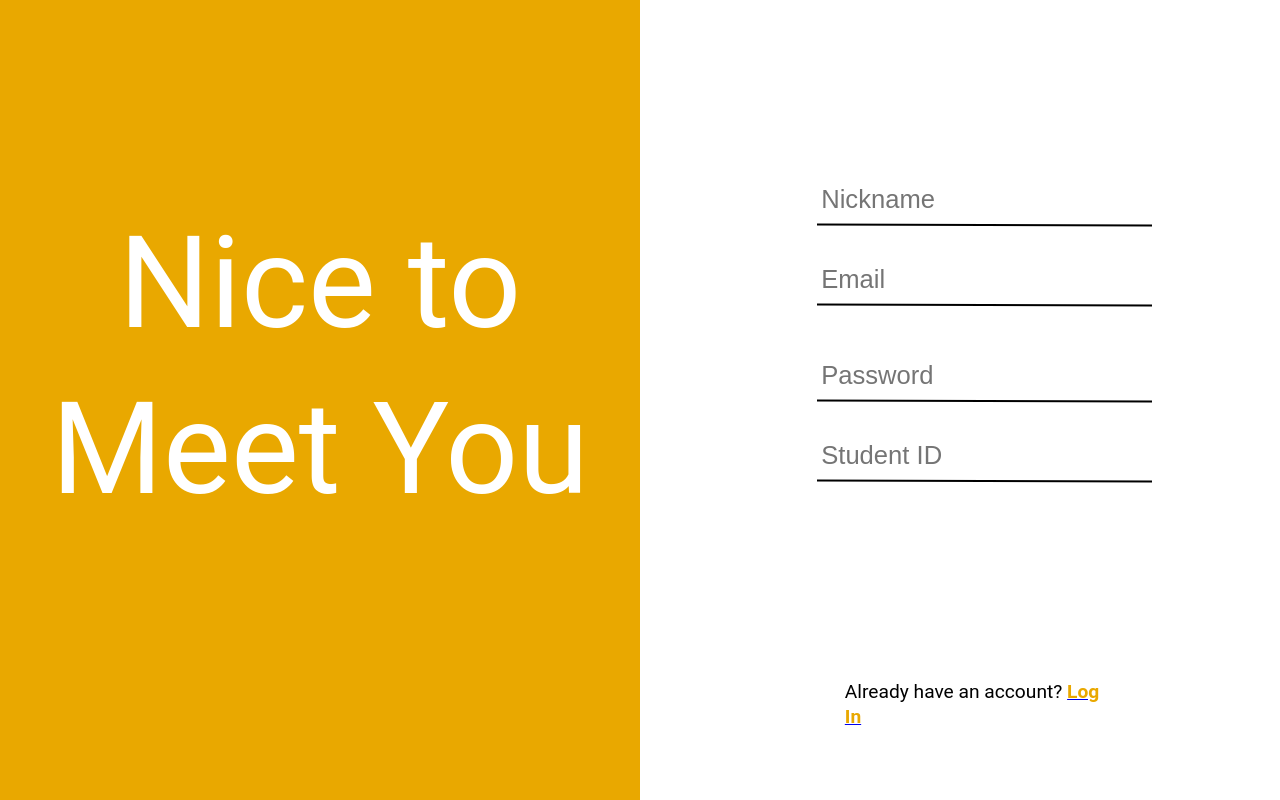
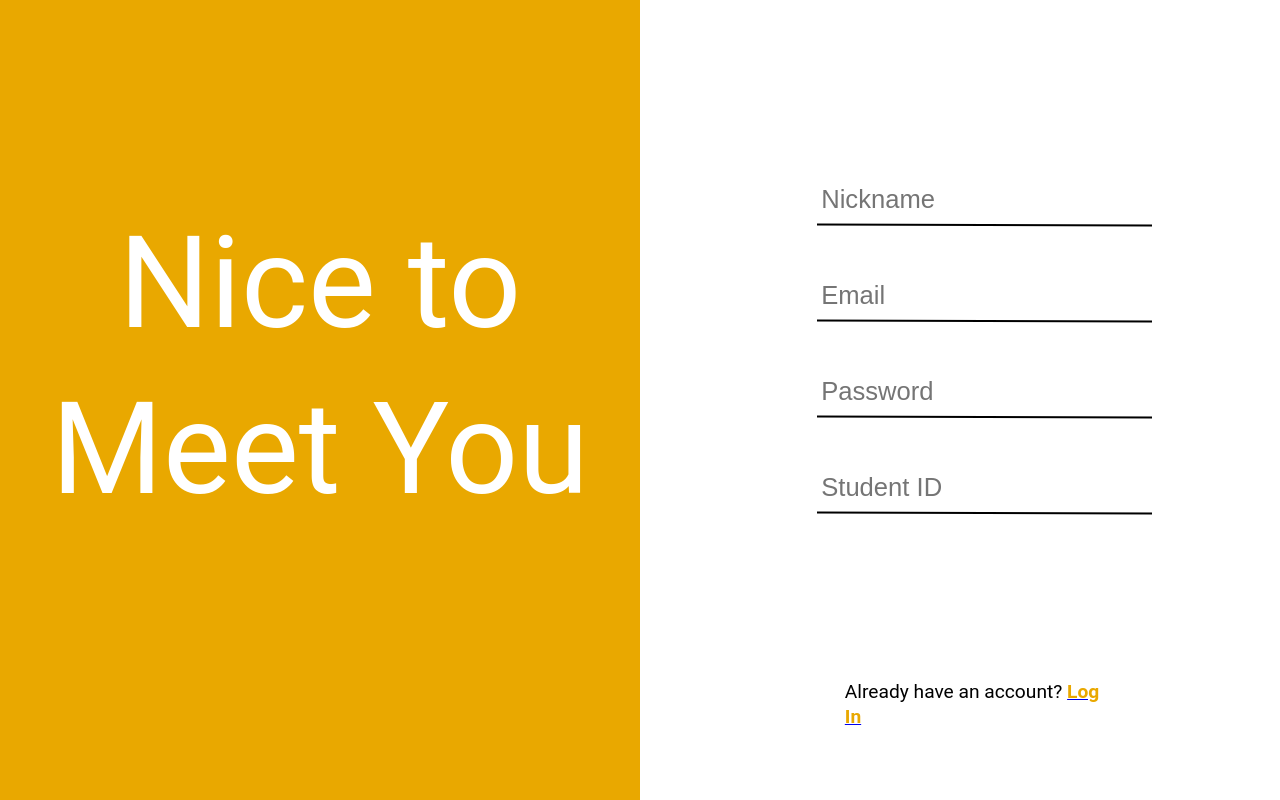
Before and after one commit to albertprk/sconversationsnow, a React (Create React App) app: page /signUpWithEmail in a window 1280 px wide. Shown: the top 800 px of the page. Built offline with nearby package versions, Linux system fonts and the light colour scheme.

Commit message:
Adjusted position of lines and text

```diff
--- a/src/components/css/SignupWithEmail.css
+++ b/src/components/css/SignupWithEmail.css
@@ -75,7 +75,7 @@
         width: 26vw;
         height: 0px;
         right: 10%;
-        top: 38%;
+        top: 40%;
 
     border: 1px solid #000000;
     transform: rotate(0.19deg);
@@ -86,7 +86,7 @@
         width: 26vw;
         height: 0px;
         right: 10%;
-        top: 45%;
+        top: 47%;
 
     font-family: Roboto;
     font-style: normal;
@@ -103,7 +103,7 @@
     width: 26vw;
     height: 0px;
     right: 10%;
-    top: 33%;
+    top: 35%;
 
     font-family: Roboto;
     font-style: normal;
@@ -136,7 +136,7 @@
     width: 26vw;
     height: 0px;
     right: 10%;
-    top: 55%;
+    top: 59%;
 
     font-family: Roboto;
     font-style: normal;
@@ -160,7 +160,7 @@
         width: 26vw;
         height: 0px;
         right: 10%;
-        top: 50%;
+        top: 52%;
 
     border: 1px solid #000000;
     transform: rotate(0.19deg);
@@ -189,7 +189,7 @@
         width: 26vw;
         height: 0px;
         right: 10%;
-        top: 60%;
+        top: 64%;
 
     border: 1px solid #000000;
     transform: rotate(0.19deg);
```
